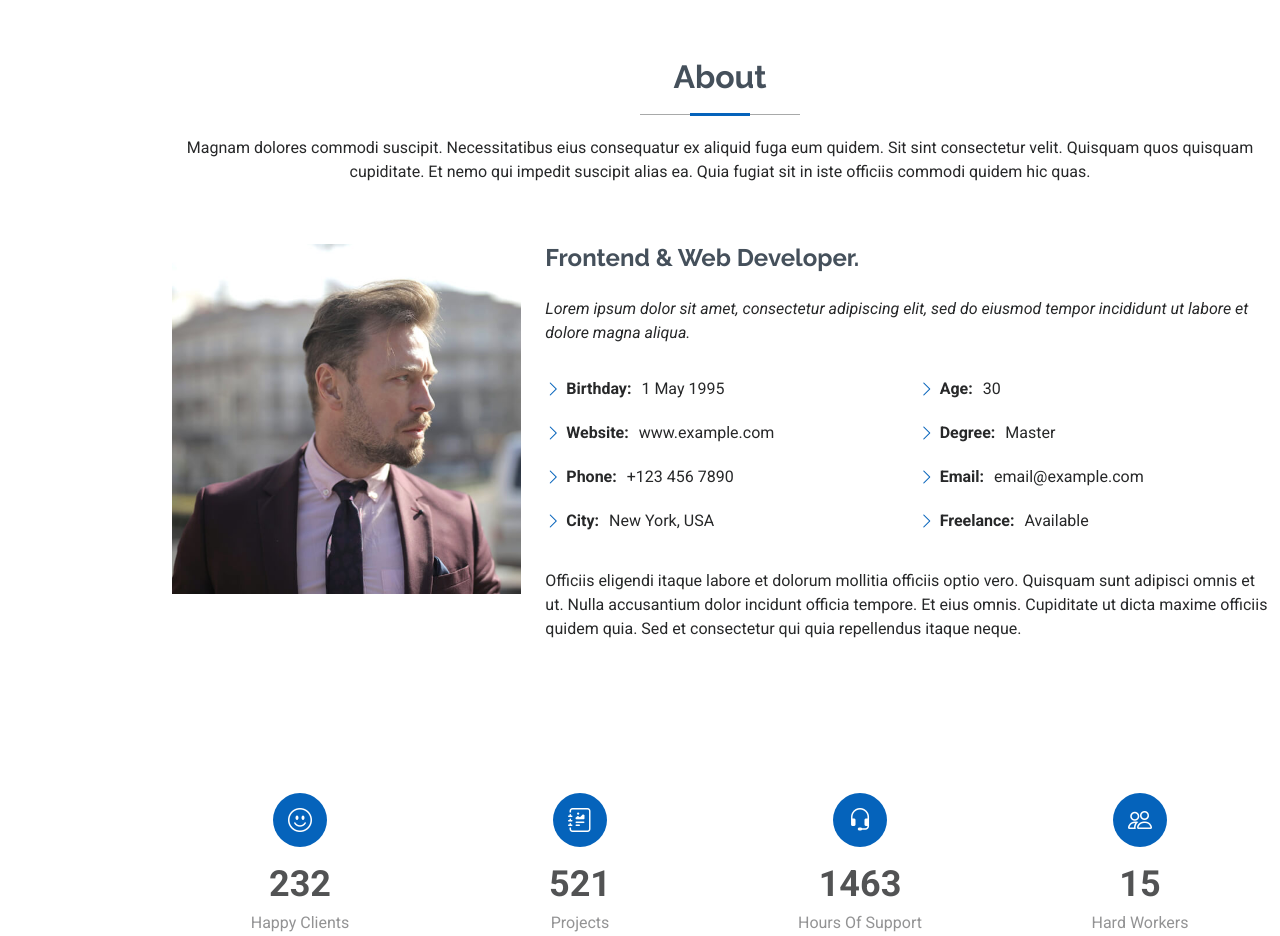
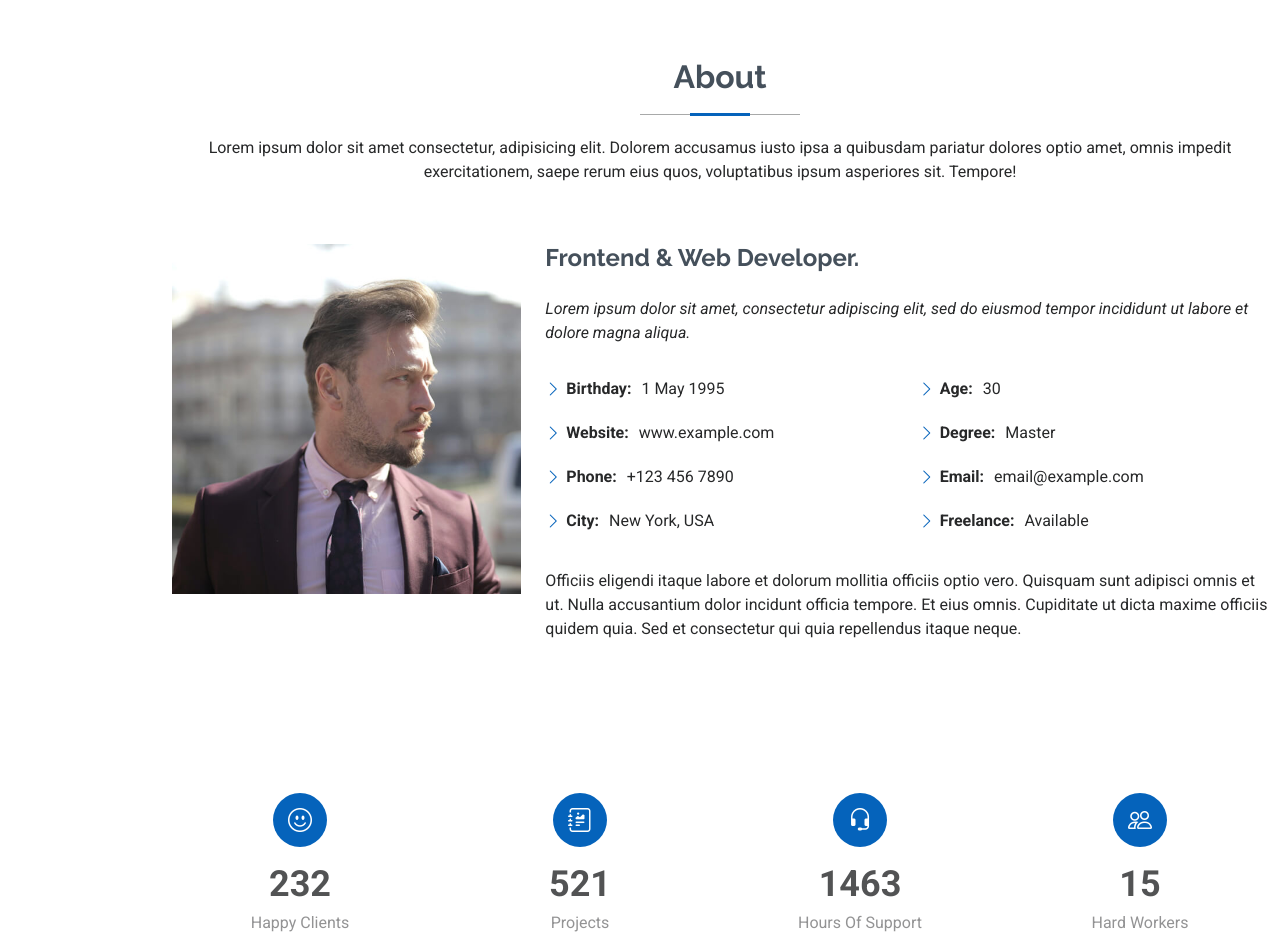
Before and after one commit to JamzDeveloper/JamzDeveloper.github.io, a plain HTML site: page index.html in a window 1280 px wide. Shown: the part 802-1738 px from the top of the page. Drawn offline with Linux system fonts and the light colour scheme.

Commit message:
change about

```diff
--- a/index.html
+++ b/index.html
@@ -136,10 +136,10 @@
         <div class="container section-title" data-aos="fade-up">
           <h2>About</h2>
           <p>
-            Magnam dolores commodi suscipit. Necessitatibus eius consequatur ex
-            aliquid fuga eum quidem. Sit sint consectetur velit. Quisquam quos
-            quisquam cupiditate. Et nemo qui impedit suscipit alias ea. Quia
-            fugiat sit in iste officiis commodi quidem hic quas.
+            Lorem ipsum dolor sit amet consectetur, adipisicing elit. Dolorem
+            accusamus iusto ipsa a quibusdam pariatur dolores optio amet, omnis
+            impedit exercitationem, saepe rerum eius quos, voluptatibus ipsum
+            asperiores sit. Tempore!
           </p>
         </div>
         <!-- End Section Title -->
```
